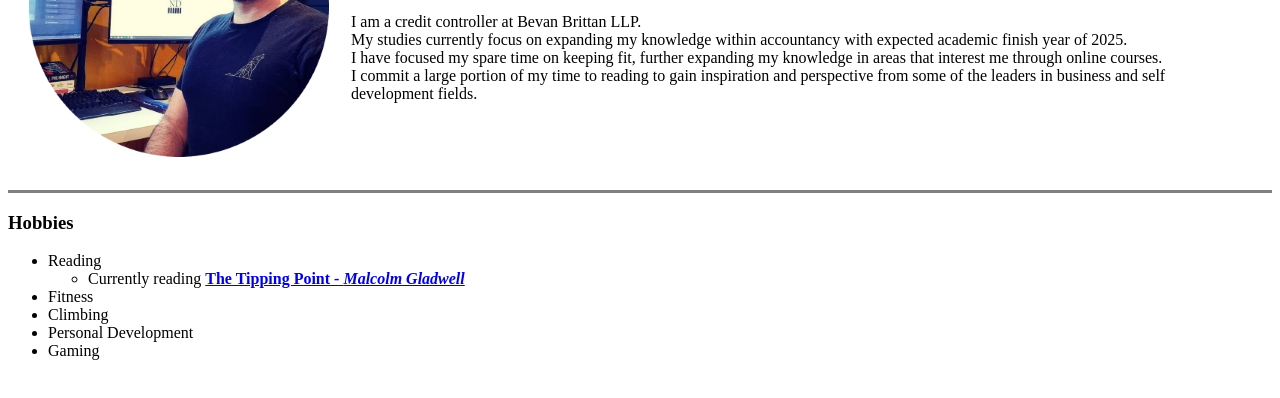
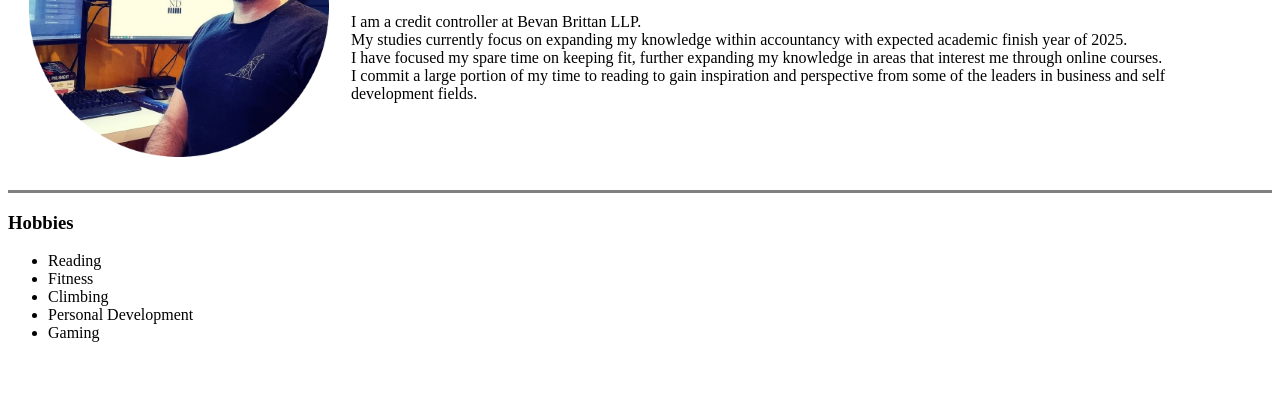
Before and after one commit to AllanMarkJones/CV, a plain HTML site: page hobbies.html in a window 1280 px wide. Shown: the part 200-598 px from the top of the page. Drawn offline with Linux system fonts and the light colour scheme.

Commit message:
Removed currently reading

```diff
--- a/hobbies.html
+++ b/hobbies.html
@@ -29,9 +29,6 @@
     <h3>Hobbies</h3>
     <ul>
       <li>Reading</li>
-      <ul>
-        <li>Currently reading <strong><a href="https://www.amazon.co.uk/Tipping-Point-Little-Things-Difference/dp/0349113467/ref=sr_1_1?keywords=the+tipping+point+malcolm+gladwell&qid=1641634279&sprefix=the+tipping+%2Caps%2C70&sr=8-1">The Tipping Point - <em>Malcolm Gladwell</em> </a></strong></li>
-      </ul>
       <li>Fitness</li>
       <li>Climbing</li>
       <li>Personal Development</li>
```
